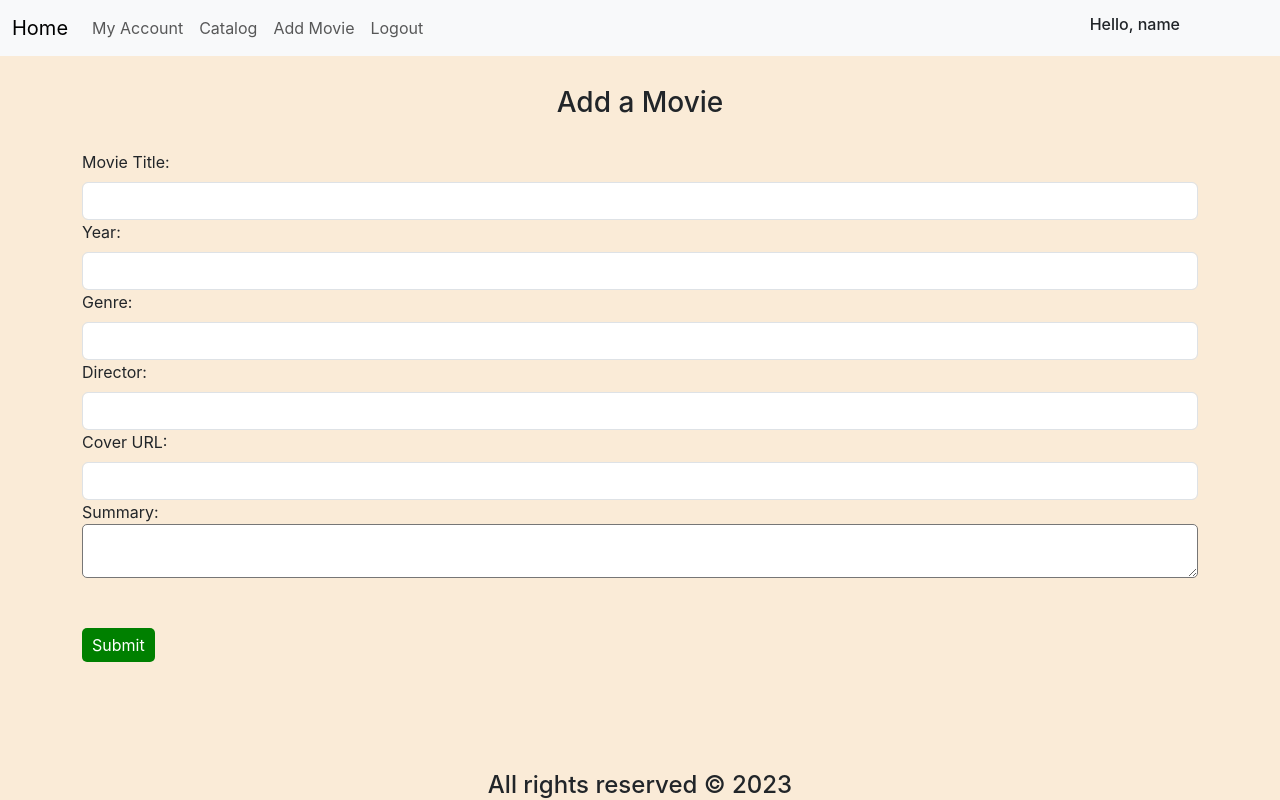
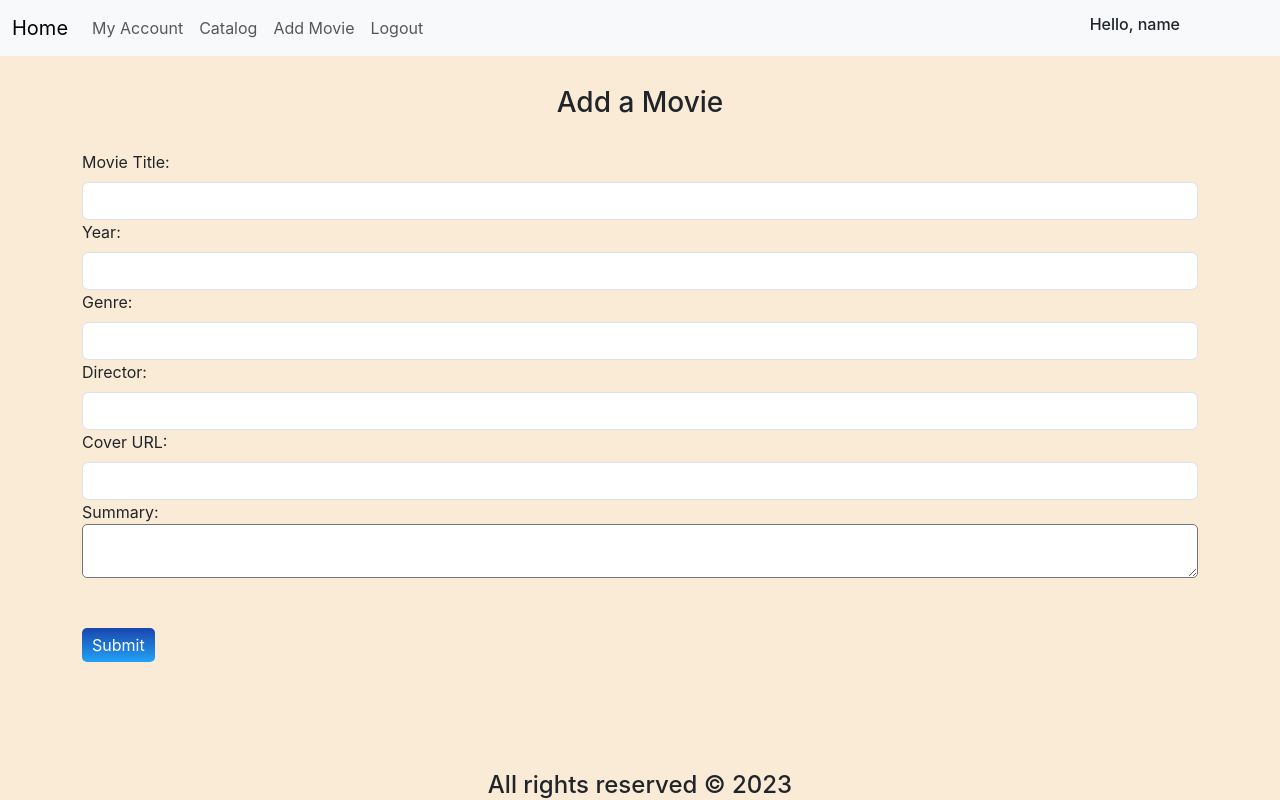
Before and after one commit to EmilPopovski24/react-course-project, a React (Create React App) app: page /addmovie in a window 1280 px wide. Built offline with nearby package versions, Linux system fonts and the light colour scheme; sample sign-in values are in the browser's storage.

Commit message:
Update Details.css

```diff
--- a/src/components/Details/Details.css
+++ b/src/components/Details/Details.css
@@ -59,6 +59,12 @@ body{
 
 .btn-primary {
     text-decoration: none;
+    background: linear-gradient(
+        #1845ad,
+        #23a2f6
+    );
+
+    color: #080710;
 }
 
 .btn-primary:hover {
```
